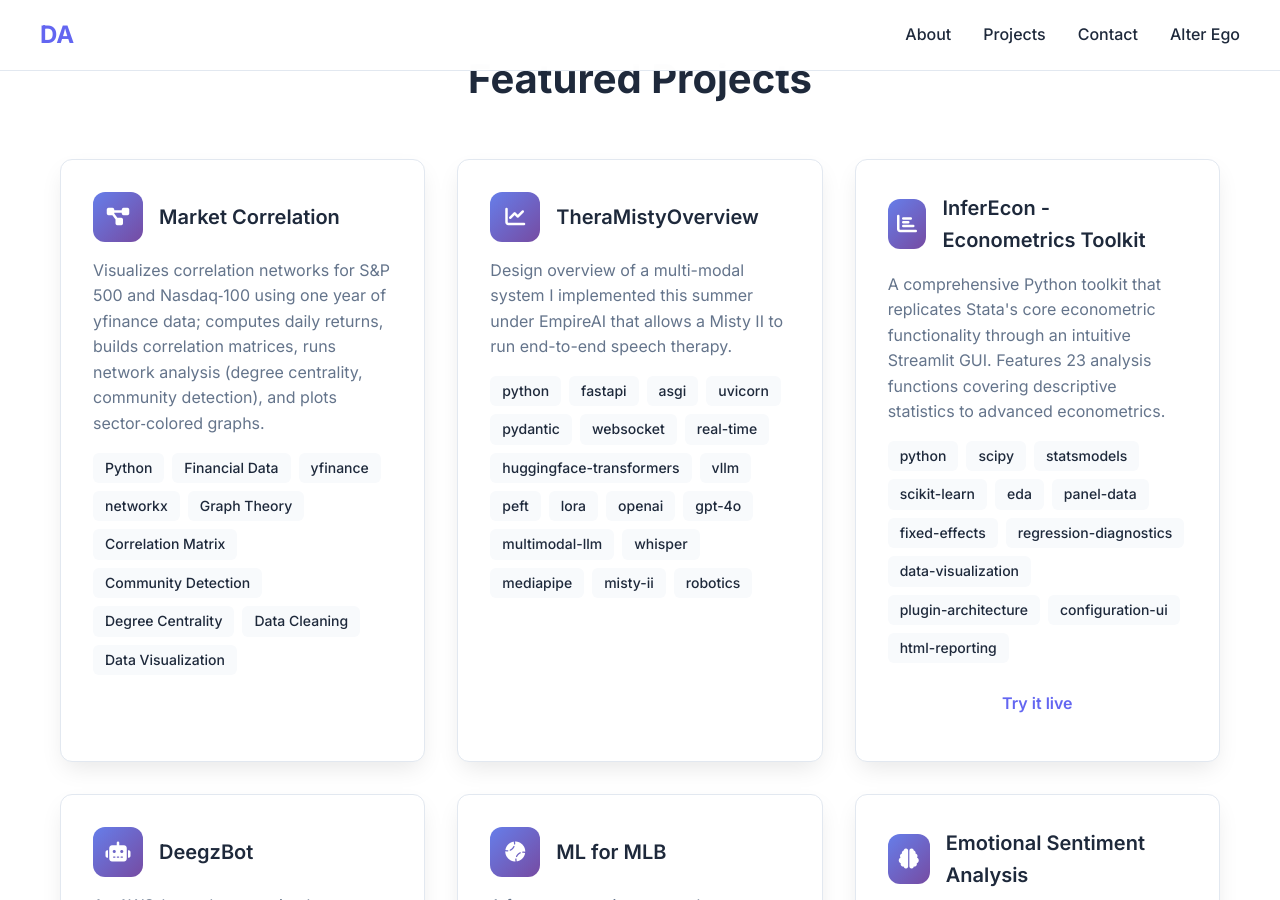
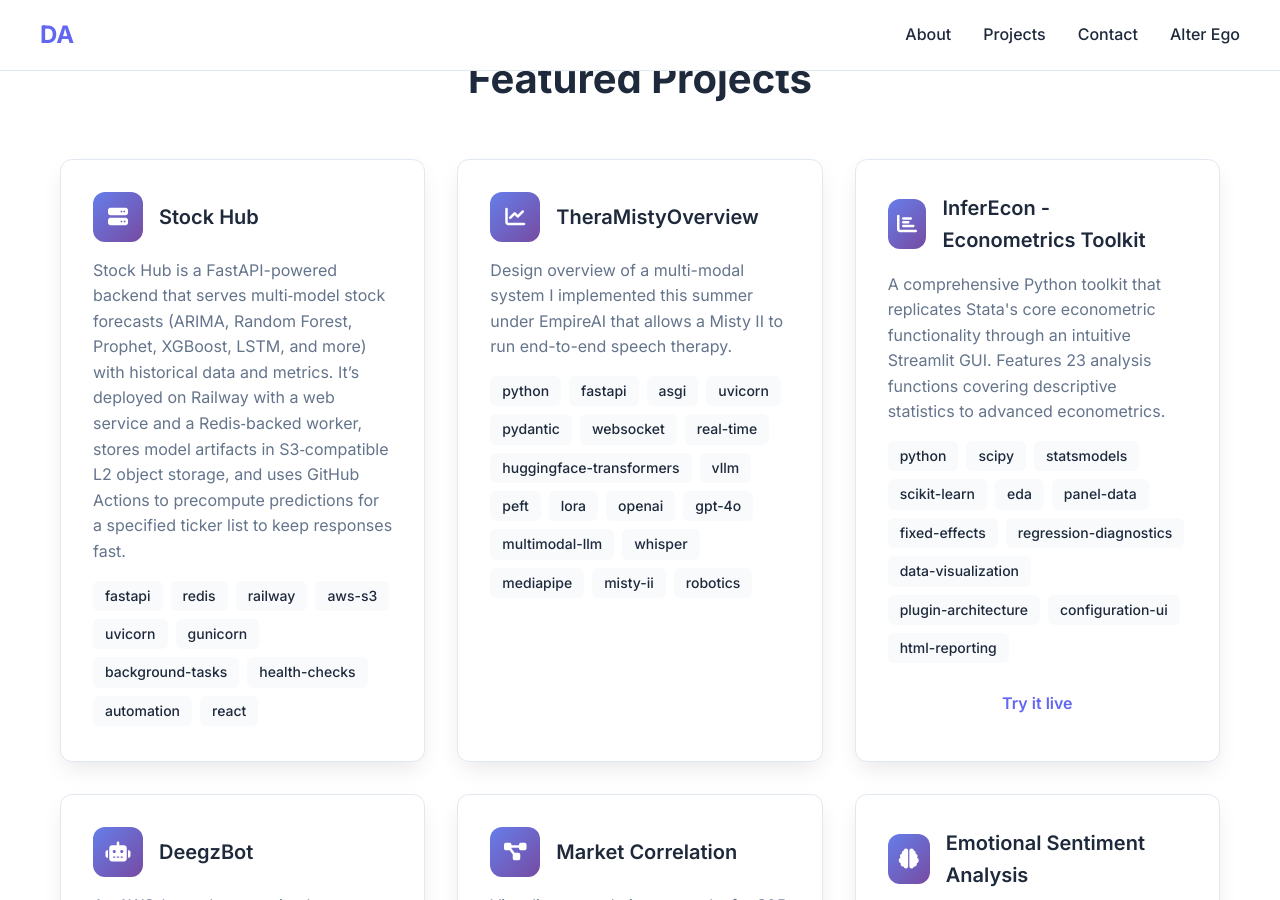
Before and after one commit to insdaguirre/insdaguirre.github.io, a Jekyll site: the page built from index.html, in a window 1280 px wide and 900 px high, scrolled down 1671 px. Built offline with Jekyll 4.4.1, drawn with Linux system fonts in a browser that asks for light colours; some of the changed text lies outside the part shown.

Commit message:
swapped projects

```diff
--- a/index.html
+++ b/index.html
@@ -80,25 +80,25 @@
     <div class="container">
         <h2 class="section-title">Featured Projects</h2>
         <div class="projects-grid">
-            <a href="https://github.com/insdaguirre/Market_Correlation/tree/main" class="project-card" target="_blank">
+            <a href="https://github.com/insdaguirre/Stock_Hub" class="project-card" target="_blank">
                 <div class="project-header">
                     <div class="project-icon">
-                        <i class="fas fa-project-diagram"></i>
+                        <i class="fas fa-server"></i>
                     </div>
-                    <h3 class="project-title">Market Correlation</h3>
+                    <h3 class="project-title">Stock Hub</h3>
                 </div>
-                <p class="project-description">Visualizes correlation networks for S&P 500 and Nasdaq‑100 using one year of yfinance data; computes daily returns, builds correlation matrices, runs network analysis (degree centrality, community detection), and plots sector‑colored graphs.</p>
+                <p class="project-description">Stock Hub is a FastAPI-powered backend that serves multi‑model stock forecasts (ARIMA, Random Forest, Prophet, XGBoost, LSTM, and more) with historical data and metrics. It’s deployed on Railway with a web service and a Redis‑backed worker, stores model artifacts in S3‑compatible L2 object storage, and uses GitHub Actions to precompute predictions for a specified ticker list to keep responses fast.</p>
                 <div class="project-tech">
-                    <span class="tech-tag">Python</span>
-                    <span class="tech-tag">Financial Data</span>
-                    <span class="tech-tag">yfinance</span>
-                    <span class="tech-tag">networkx</span>
-                    <span class="tech-tag">Graph Theory</span>
-                    <span class="tech-tag">Correlation Matrix</span>
-                    <span class="tech-tag">Community Detection</span>
-                    <span class="tech-tag">Degree Centrality</span>
-                    <span class="tech-tag">Data Cleaning</span>
-                    <span class="tech-tag">Data Visualization</span>
+                    <span class="tech-tag">fastapi</span>
+                    <span class="tech-tag">redis</span>
+                    <span class="tech-tag">railway</span>
+                    <span class="tech-tag">aws-s3</span>
+                    <span class="tech-tag">uvicorn</span>
+                    <span class="tech-tag">gunicorn</span>
+                    <span class="tech-tag">background-tasks</span>
+                    <span class="tech-tag">health-checks</span>
+                    <span class="tech-tag">automation</span>
+                    <span class="tech-tag">react</span>
                 </div>
             </a>
 
@@ -182,25 +182,24 @@
                 </div>
             </a>
 
-            <a href="https://github.com/insdaguirre/ML_4_MLB" class="project-card" target="_blank">
+            <a href="https://github.com/insdaguirre/Market_Correlation/tree/main" class="project-card" target="_blank">
                 <div class="project-header">
                     <div class="project-icon">
-                        <i class="fas fa-baseball-ball"></i>
+                        <i class="fas fa-project-diagram"></i>
                     </div>
-                    <h3 class="project-title">ML for MLB</h3>
+                    <h3 class="project-title">Market Correlation</h3>
                 </div>
-                <p class="project-description">A fun sports project to teach my younger brother programming concepts through baseball analytics. Combines education with real-world data analysis.</p>
+                <p class="project-description">Visualizes correlation networks for S&P 500 and Nasdaq‑100 using one year of yfinance data; computes daily returns, builds correlation matrices, runs network analysis (degree centrality, community detection), and plots sector‑colored graphs.</p>
                 <div class="project-tech">
-                    <span class="tech-tag">Stable-Baselines3 (PPO)</span>
-                    <span class="tech-tag">Vectorized Monte Carlo Simulation</span>
-                    <span class="tech-tag">Poison Modeling</span>
-                    <span class="tech-tag">ETL Pipelines</span>
-                    <span class="tech-tag">Backtesting</span>
-                    <span class="tech-tag">Monte Carlo Validation</span>
-                    <span class="tech-tag">REST API</span>
-                    <span class="tech-tag">Telegram Bot API</span>
-                    <span class="tech-tag">TensorBoard Logging</span>
-                    <span class="tech-tag">Education</span>
+                    <span class="tech-tag">Python</span>
+                    <span class="tech-tag">Financial Data</span>
+                    <span class="tech-tag">yfinance</span>
+                    <span class="tech-tag">networkx</span>
+                    <span class="tech-tag">Graph Theory</span>
+                    <span class="tech-tag">Correlation Matrix</span>
+                    <span class="tech-tag">Community Detection</span>
+                    <span class="tech-tag">Degree Centrality</span>
+                    <span class="tech-tag">Data Cleaning</span>
                     <span class="tech-tag">Data Visualization</span>
                 </div>
             </a>
```
